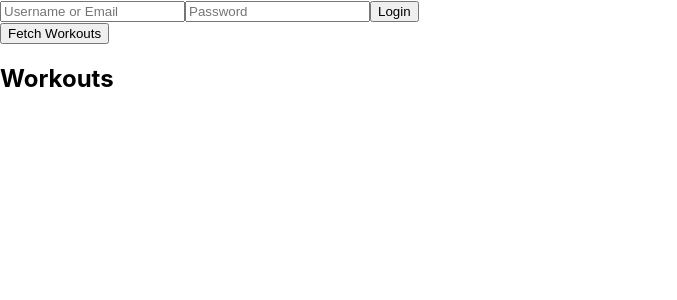
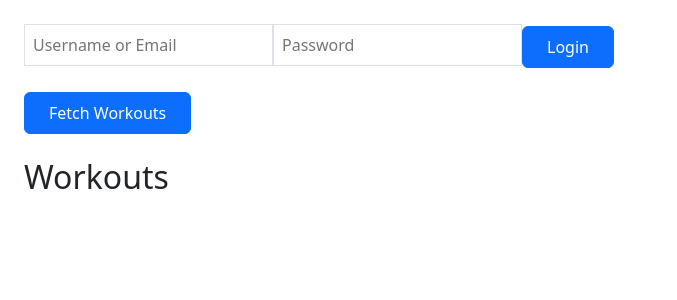
Before and after one commit to srafaelnovoa/peloton-api-visualizer, a React (Create React App) app in the folder frontend/: page / in a window 1280 px wide. Shown: the top 300 px of the page, without its empty margins (0-677 px from the left). Built offline with nearby package versions, Linux system fonts and the light colour scheme.

Commit message:
Add UserData and bootstrap

```diff
--- a/frontend/package.json
+++ b/frontend/package.json
@@ -4,9 +4,11 @@
   "private": true,
   "dependencies": {
     "axios": "^1.7.9",
+    "bootstrap": "^5.3.3",
     "chart.js": "^4.4.7",
     "cra-template": "1.2.0",
     "react": "^19.0.0",
+    "react-bootstrap": "^2.10.9",
     "react-chartjs-2": "^5.3.0",
     "react-dom": "^19.0.0",
     "react-scripts": "5.0.1",
--- a/frontend/src/App.js
+++ b/frontend/src/App.js
@@ -8,12 +8,15 @@ import {
   LinearScale,
   PointElement,
 } from "chart.js";
+import "bootstrap/dist/css/bootstrap.min.css"; // Import Bootstrap CSS
+import Button from "react-bootstrap/Button";
 
 ChartJS.register(LineElement, CategoryScale, LinearScale, PointElement);
 
 export default function PelotonDashboard() {
   const [usernameOrEmail, setUsernameOrEmail] = useState("");
   const [password, setPassword] = useState("");
+  const [userData, setUserData] = useState(null);
   const [workouts, setWorkouts] = useState([]);
   const [selectedWorkout, setSelectedWorkout] = useState(null);
   const [metrics, setMetrics] = useState(null);
@@ -26,6 +29,7 @@ export default function PelotonDashboard() {
         { withCredentials: true } // Ensure credentials are included
       );
       console.log("Login successful", response.data);
+      setUserData(response.data);
     } catch (error) {
       console.error("Login failed", error);
     }
@@ -86,31 +90,39 @@ export default function PelotonDashboard() {
           onChange={(e) => setPassword(e.target.value)}
           className="border p-2 mr-2"
         />
-        <button
+        <Button
           onClick={handleLogin}
           className="bg-blue-500 text-white px-4 py-2 rounded"
         >
           Login
-        </button>
+        </Button>
       </div>
 
-      <button
+      {userData && (
+        <div className="mt-4">
+          <h2>User Info</h2>
+          <div>username: {userData.username}</div>
+          <img src={userData.image_url} class="img-fluid" alt="..." />
+        </div>
+      )}
+
+      <Button
         onClick={fetchWorkouts}
         className="bg-green-500 text-white px-4 py-2 rounded"
       >
         Fetch Workouts
-      </button>
+      </Button>
 
       <h2 className="mt-4">Workouts</h2>
       <ul>
         {workouts.map((workout) => (
           <li key={workout.id}>
-            <button
+            <Button
               onClick={() => fetchMetrics(workout.id)}
               className="text-blue-500 underline"
             >
               {workout.name || "Workout"}
-            </button>
+            </Button>
           </li>
         ))}
       </ul>
```
Also changed, not shown: 2 other files (tests, documents, lock files or other folders).
